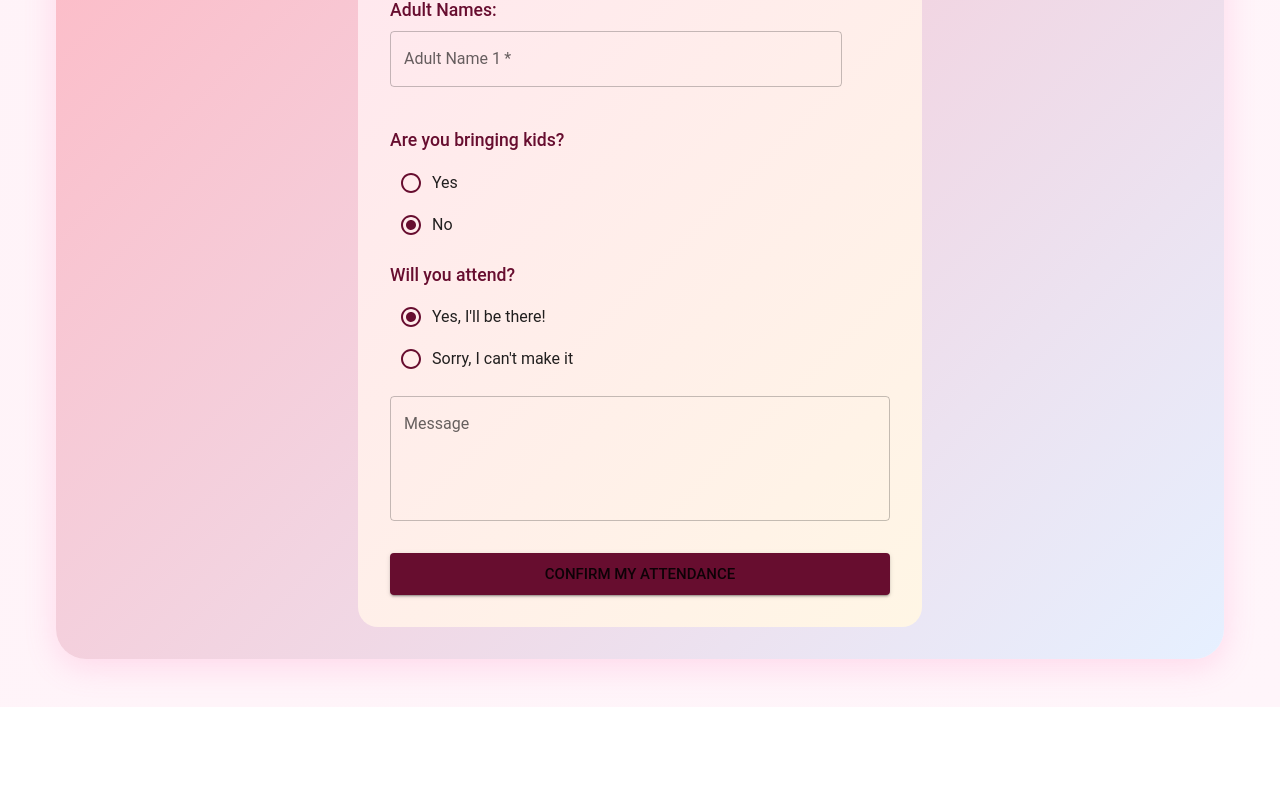
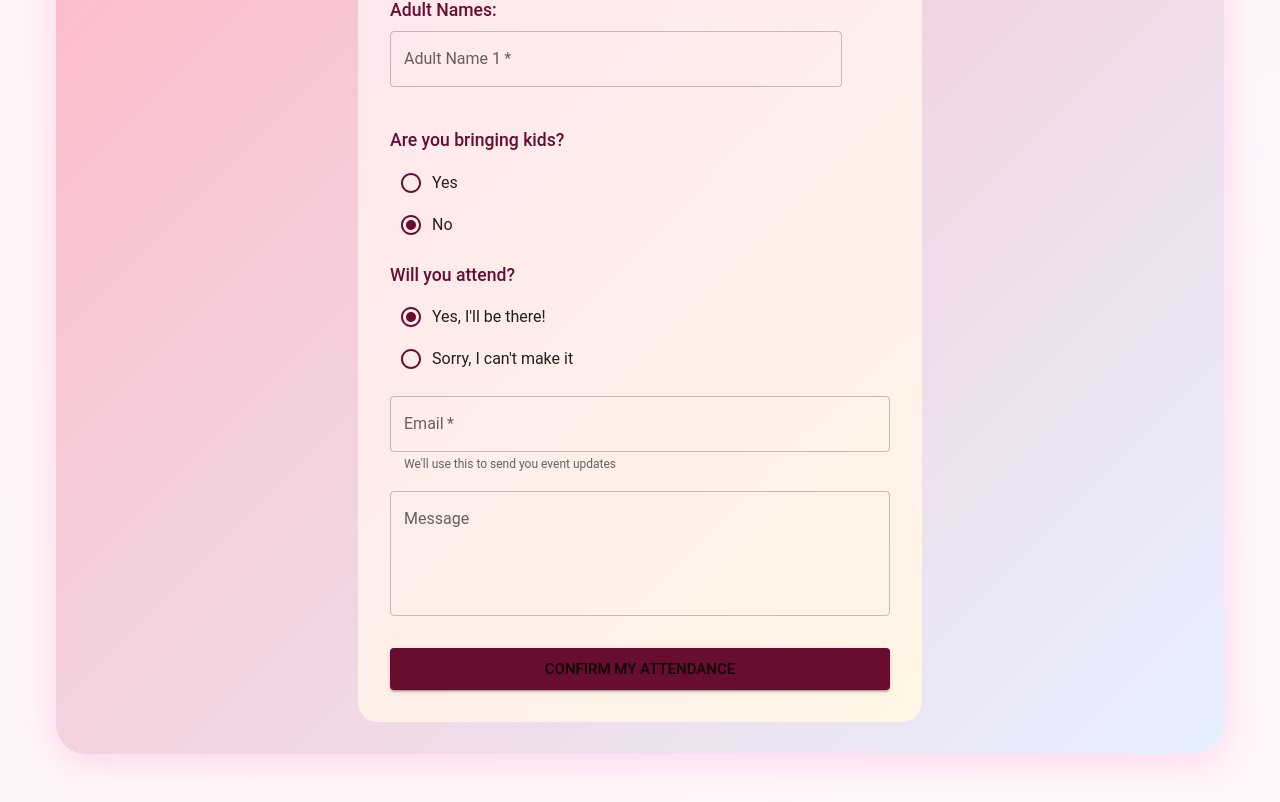
Before and after one commit to aesmm00/margaux-invitation, a React (Create React App) app: page / in a window 1280 px wide. Shown: the part 3376-4178 px from the top of the page. Before the commit the page ends 4083 px from the top, so only its background shows below. Built offline with nearby package versions, Linux system fonts and the light colour scheme; some icons are missing; a web font is replaced by a local one.

Commit message:
feat: Add email field to RSVP form and include email in submission data

```diff
--- a/src/components/RSVP.js
+++ b/src/components/RSVP.js
@@ -229,6 +229,17 @@ const RSVP = () => {
           </FormControl>
           <TextField
             fullWidth
+            label="Email"
+            name="email"
+            value={rsvpData.email}
+            onChange={handleInputChange}
+            type="email"
+            required
+            sx={{ mb: 2 }}
+            helperText="We'll use this to send you event updates"
+          />
+          <TextField
+            fullWidth
             label="Message"
             name="message"
             value={rsvpData.message}
--- a/src/redux/rsvpSlice.js
+++ b/src/redux/rsvpSlice.js
@@ -20,6 +20,7 @@ export const submitRSVP = createAsyncThunk(
             body: JSON.stringify({
                 sheetName: 'Adult RSVP',
                 name: name,
+                email: state.email,
                 rsvp: state.attending === 'yes' ? 'Accepted' : 'Declined',
                 message: state.message
               })
@@ -41,6 +42,7 @@ export const submitRSVP = createAsyncThunk(
               body: JSON.stringify({
                   sheetName: 'Kids RSVP',
                   name: name,
+                  email: state.email,
                   rsvp: state.attending === 'yes' ? 'Accepted' : 'Declined',
                   message: state.message
                 })
@@ -60,6 +62,7 @@ const initialState = {
   kidNames: [''],
   attending: 'yes',
   message: '',
+  email: '',
   submitted: false,
   submitting: false,
   error: null
```
